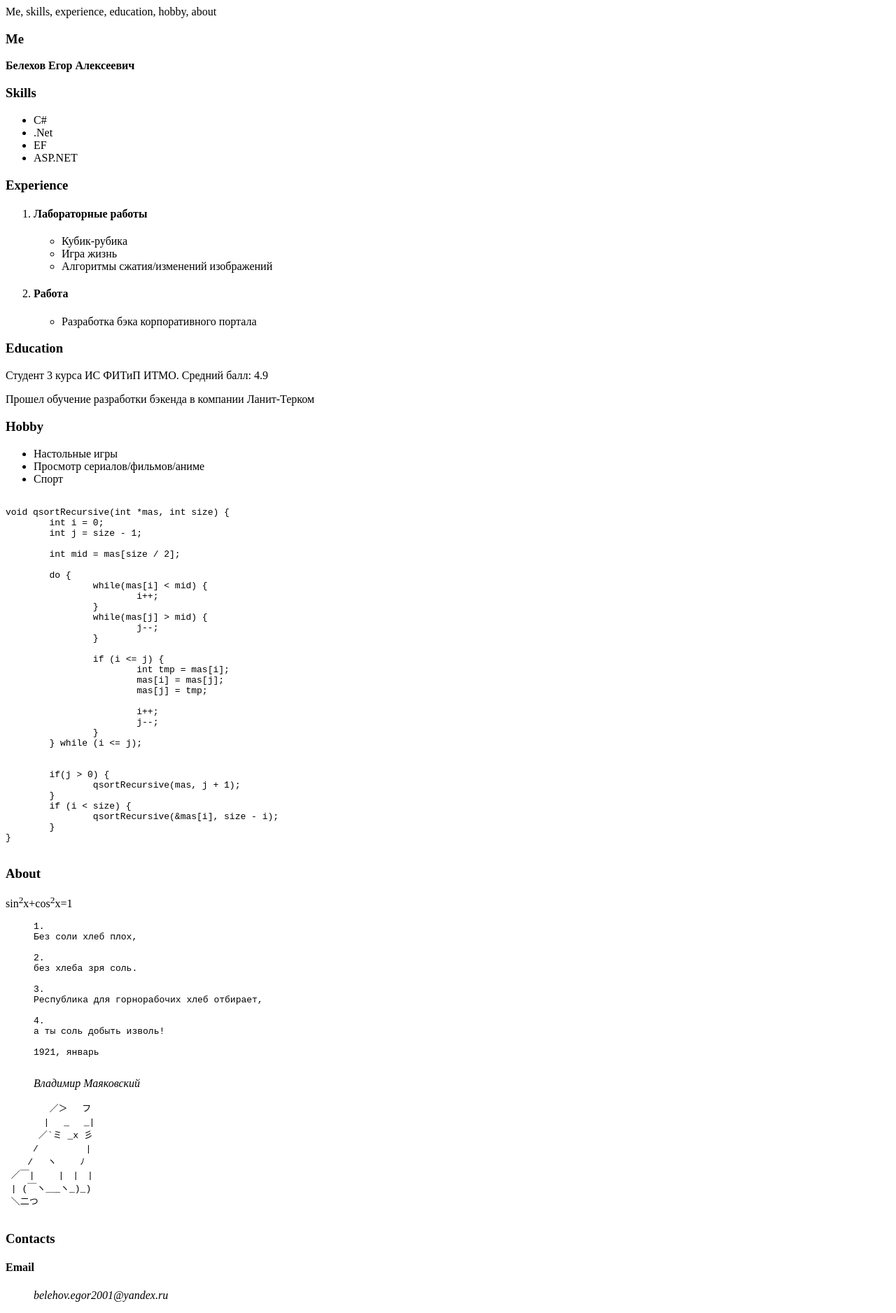
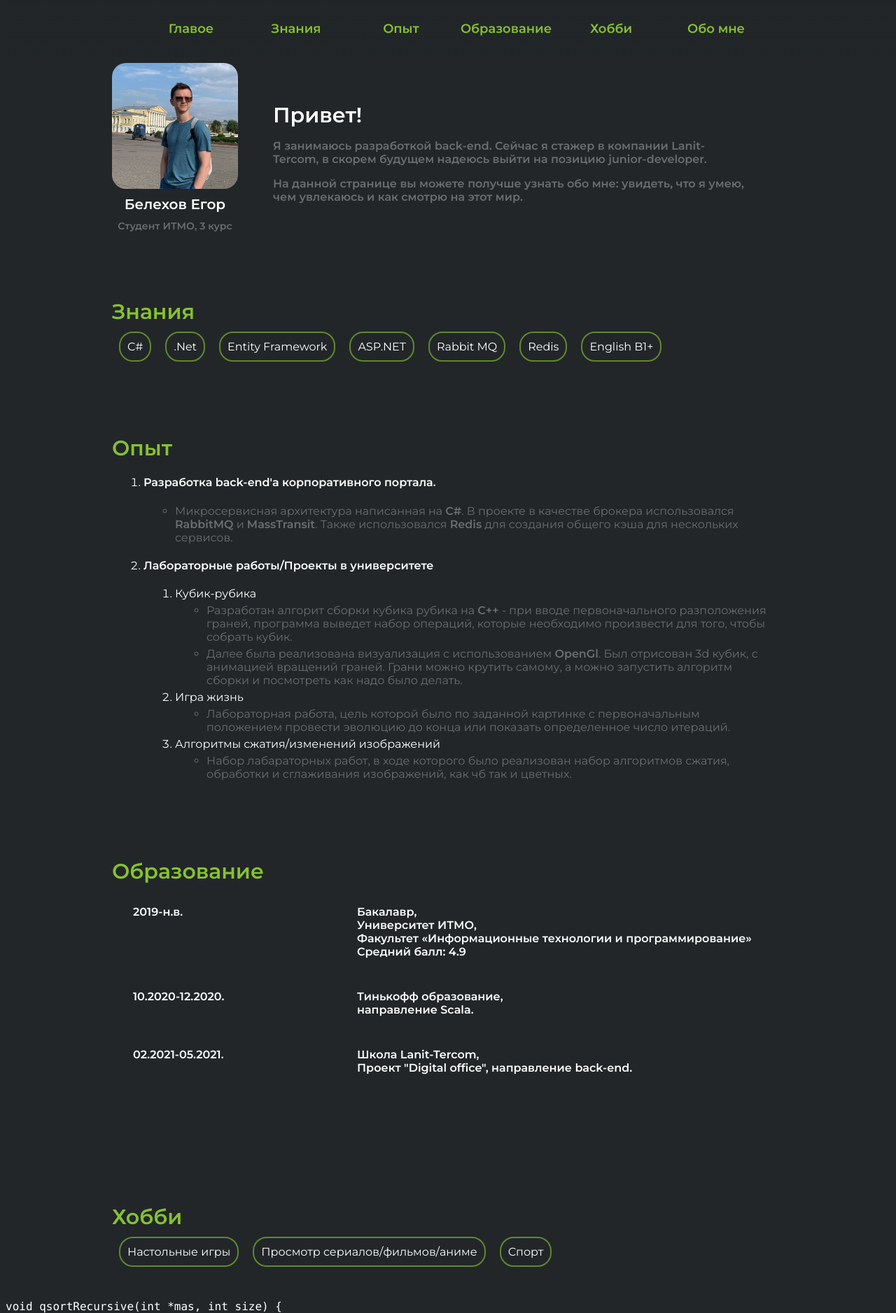
Before and after one commit to BelehovEgor/itmo-web-21-22, a plain HTML site: page index.html in a window 1280 px wide. Shown: the top 1877 px of the page at 70% size. Drawn offline with Linux system fonts and the light colour scheme.

Commit message:
add styles

```diff
--- a/CSS/outlines.css
+++ b/CSS/outlines.css
@@ -0,0 +1,261 @@
+p {
+  text-align: left;
+  font-size: 16px;
+	color: #FFFFFF;
+}
+
+ol {
+	color: #FEFFFF;
+}
+
+ul {
+  list-style-type: circle;
+	color: #6B6E70;
+	font-size: 16px;
+}
+
+li {
+	margin: 5px;
+}
+
+h4 {
+	color: #FEFFFF;
+}
+
+code {
+	font-family: Inconsolata, Monaco, Consolas;
+	tab-size: 2;
+	color: #FFFFFF;
+	margin-left: auto;
+	margin-right: auto;
+}
+
+.dark__text {
+	color: #6B6E70;
+}
+
+.light__text {
+	color: #FEFFFF;
+}
+
+.green__text {
+	color: #86C232;
+}
+
+.navigation {
+	font-weight: 600;
+	z-index: 5;
+	position: fixed;
+	top: 0px;
+	width: 100%;
+	background-image: linear-gradient(rgba(34, 38, 41, 1), rgba(34, 38, 41, 0));
+}
+
+.navigation__row {
+	font-size: 18px;
+	display: flex;
+	justify-content: space-between;
+	margin-left: auto;
+	margin-right: auto;
+	padding: 30px;
+	max-width: 1200px;
+	align-items: center;
+}
+
+.navigation__tags {
+	display: flex;
+	justify-content: center;
+}
+
+.navigation__item {
+	text-align: center;
+	width: 100px;
+	flex-grow: 2;
+}
+
+.navigation__tag {
+	color: #86C232;
+	width: 150px;
+	text-align: center;
+}
+
+.block {
+	padding: 20px;
+	margin: 70px auto;
+	width: 100%;
+	box-sizing: border-box;
+	position: relative;
+}
+.block:last-child {
+	padding-bottom: 5px;
+}
+
+.description {
+	max-width: 1000px;
+	display: flex;
+	justify-content: space-between;
+	align-items: center;
+}
+
+.description:nth-child(2) {
+	flex-grow: 2;
+}
+
+.description__text {
+	text-align: left;
+	margin-right: 50px;
+}
+
+.description__title {
+	margin-bottom: 15px;
+}
+
+.block__title {
+	font-size: 30px;
+	font-weight: 700;
+}
+
+.block__subtitle {
+	text-align: left;
+	font-weight: 600;
+	font-size: 16px;
+	margin-bottom: 15px;
+}
+
+.person-card {
+	display: grid;
+	grid-columns: auto;
+	grid-row-gap: 10px;
+	text-align: center;
+}
+
+.person-card__image {
+  height: 180px;
+  width: 180px;
+  border-radius: 20px;
+  background: white;
+  margin-left: auto;
+  margin-right: auto;
+}
+
+.person-card__title {
+  font-weight: 700;
+  font-size: 20px;
+	margin-bottom: 10px;
+}
+
+.person-card__subtitle {
+  font-weight: 600;
+  font-size: 14px;
+}
+
+.skills {
+	max-width: 1000px;
+	align-items: left;
+}
+
+.skills__list {
+	max-width: 1000px;
+	display: flex;
+	flex-wrap: wrap;
+	align-items: center;
+}
+
+.skill {
+	margin: 10px;
+	padding: 10px;
+	border-color: #61892F;
+	border-style: solid;
+	border-width: 2px;
+	border-radius: 20px;
+	font-size: 16px;
+}
+
+.experience {
+	max-width: 1000px;
+	align-items: left;
+}
+
+.education {
+	max-width: 1000px;
+	align-items: left;
+}
+
+.hobbies {
+	max-width: 1000px;
+	align-items: left;
+}
+
+.hobbies__list {
+	max-width: 1000px;
+	display: flex;
+	flex-wrap: wrap;
+	align-items: center;
+}
+
+.hobby {
+	margin: 10px;
+	padding: 10px;
+	border-color: #61892F;
+	border-style: solid;
+	border-width: 2px;
+	border-radius: 20px;
+	font-size: 16px;
+}
+
+.about {
+	max-width: 1000px;
+	align-items: left;
+}
+
+.education__table {
+	display: grid;
+	grid-template-columns: 1fr 2fr;
+	grid-template-rows: auto;
+	grid-row-gap: 30px;
+	grid-column-gap: 30px;
+	text-align: left;
+	padding: 30px;
+	margin-bottom: 45px;
+}
+
+.education__title-small {
+	font-weight: 700;
+	color: #FEFFFF;
+}
+
+.education__subtitle {
+	color: #FEFFFF;
+	text-align: left;
+	font-weight: 600;
+	font-size: 16px;
+	margin-bottom: 15px;
+}
+
+.block:last-child {
+    margin-bottom: 0;
+}
+
+.contact__list {
+	max-width: 1000px;
+	max-height: 100px;
+	display: flex;
+	flex-direction: column;
+	flex-wrap: wrap;
+	justify-content: space-between;
+	align-items: right;
+}
+
+.contact__title {
+	font-weight: 600;
+	font-size: 16px;
+	color: #86C232;
+	padding: 15px;
+}
+
+.contact {
+	font-size: 16px;
+	text-align: left;
+	font-weight: 600;
+	margin-bottom: 10px;
+}
--- a/index.html
+++ b/index.html
@@ -6,58 +6,154 @@
 		<meta name="keywords" content="Егор,Белехов,портфолио,резюме">
 		<meta name="description" content="Это резюме-портфолио Белехова Егора.">
 		<title>Белехов Егор М33021</title>
+		<link rel="preconnect" href="https://fonts.googleapis.com">
+		<link rel="preconnect" href="https://fonts.gstatic.com" crossorigin>
+		<link href="https://fonts.googleapis.com/css2?family=Montserrat:wght@400;600&display=swap" rel="stylesheet">
+		<style>
+			body {
+				background-color: #222629;
+				font-family: 'Montserrat', sans-serif;
+			}
+		</style>
 	</head>
 	<body>
 		</header>
-			<nav>
-				Me, skills, experience, education, hobby, about
-			</nav>
+			<div class="navigation">
+				<div class="navigation__row">
+					<div class="navigation__item">
+						<div class="navigation__tags">
+							<a class="navigation__tag">Главое</a>
+							<a class="navigation__tag">Знания</a>
+							<a class="navigation__tag">Опыт</a>
+							<a class="navigation__tag">Образование</a>
+							<a class="navigation__tag">Хобби</a>
+							<a class="navigation__tag">Обо мне</a>
+						</div>
+					</div>
+				</div>
+			</div>
 		</header>
 		<main>
 			<section>
-				<h3>Me</h3>
-				<strong>Белехов Егор Алексеевич</strong>
+				<div class="block description">
+					<div class="description__text">
+						<div class="person-card">
+							<div class="person-card__image" style="background: url('Resources/me.jpg') center/cover no-repeat"></div>
+							<div class="person-cart__text">
+								<div class="person-card__title light__text">Белехов Егор</div>
+								<div class="person-card__subtitle dark__text">Студент ИТМО, 3 курс</div>
+							</div>
+						</div>
+					</div>
+					<div class="description__text">
+							<p class="description__title block__title light__text">Привет!</p>
+							<p class="block__subtitle dark__text">Я занимаюсь разработкой back-end. Сейчас я стажер в компании Lanit-Tercom, в скорем будущем надеюсь выйти на позицию junior-developer.</p>
+							<p class="block__subtitle dark__text">На данной странице вы можете получше узнать обо мне: увидеть, что я умею, чем увлекаюсь и как смотрю на этот мир.</p>
+					</div>
+				</div>
 			</section>
 			<section>
-				<h3>Skills</h3>
+				<div class="block skills">
+					<div class="block__title green__text">Знания</div>
+					<div class="skills__list">
+						<div class="skill light__text">C#</div>
+						<div class="skill light__text">.Net</div>
+						<div class="skill light__text">Entity Framework</div>
+						<div class="skill light__text">ASP.NET</div>
+						<div class="skill light__text">Rabbit MQ</div>
+						<div class="skill light__text">Redis</div>
+						<div class="skill light__text">English B1+</div>
+					</div>
+				</div>
 			</section>
-				<ul>
-					<li>C#</li>
-					<li>.Net</li>
-					<li>EF</li>
-					<li>ASP.NET</li>
-				</ul>
 			<section>
-				<h3>Experience</h3>
-			</section>
+				<div class="block experience">
+					<div class="block__title green__text">Опыт</div>
 					<ol>
 						<li>
-						<h4>Лабораторные работы</h4>
+							<h4>Разработка back-end'а корпоративного портала.</h4>
 							<ul>
-							<li>Кубик-рубика</li>
-							<li>Игра жизнь</li>
-							<li>Алгоритмы сжатия/изменений изображений</li>
+								<li>
+									Микросервисная архитектура написанная на <b>C#</b>. В проекте в качестве брокера использовался <b>RabbitMQ</b> и <b>MassTransit</b>.
+									Также использовался <b>Redis</b> для создания общего кэша для нескольких сервисов.
+								</li>
 							</ul>
 						</li>
 						<li>
-						<h4>Работа</h4>
+							<h4>Лабораторные работы/Проекты в университете</h4>
+							<ol>
+								<li>
+									Кубик-рубика
 									<ul>
-							<li>Разработка бэка корпоративного портала</li>
+										<li>
+											Разработан алгорит сборки кубика рубика на <b>C++</b> - при вводе первоначального разположения граней,
+											программа выведет набор операций, которые необходимо произвести для того, чтобы собрать кубик.
+										</li>
+										<li>
+											Далее была реализована визуализация с использованием <b>OpenGl</b>. Был отрисован 3d кубик, с анимацией вращений граней.
+											Грани можно крутить самому, а можно запустить алгоритм сборки и посмотреть как надо было делать.
+										</li>
+									</ul>
+								</li>
+								<li>
+									Игра жизнь
+									<ul>
+										<li>
+											Лабораторная работа, цель которой было по заданной картинке с первоначальным положением провести эволюцию до конца или показать определенное число итераций.
+										</li>
+									</ul>
+								</li>
+								<li>
+									Алгоритмы сжатия/изменений изображений
+									<ul>
+										<li>
+											Набор лабараторных работ, в ходе которого было реализован набор алгоритмов сжатия, обработки и сглаживания изображений, как чб так и цветных.
+										</li>
 									</ul>
 								</li>
 							</ol>
-			<section>
-				<h3>Education</h3>
-				<p>Студент 3 курса ИС ФИТиП ИТМО. Средний балл: 4.9</p>
-				<p>Прошел обучение разработки бэкенда в компании Ланит-Терком</p>
+						</li>
+					</ol>
+				</div>
 			</section>
 			<section>
-				<h3>Hobby</h3>
-				<ul>
-							<li>Настольные игры</li>
-							<li>Просмотр сериалов/фильмов/аниме</li>
-							<li>Спорт</li>
-						</ul>
+				<div class="block education">
+					<div class="block__title green__text">Образование</div>
+					<div class="education__table">
+						<div class="education__title-small">2019-н.в.</div>
+						<div class="education__subtitle">
+							Бакалавр,
+							<br>
+							Университет ИТМО,
+							<br>
+							Факультет «Информационные технологии и программирование»
+							<br>
+							Средний балл: 4.9
+						</div>
+						<div class="education__title-small">10.2020-12.2020.</div>
+						<div class="education__subtitle">
+							Тинькофф образование,
+							<br>
+							направление Scala.
+						</div>
+						<div class="education__title-small">02.2021-05.2021.</div>
+						<div class="education__subtitle">
+							Школа Lanit-Tercom,
+							<br>
+							Проект "Digital office", направление back-end.
+						</div>
+					</div>
+				</div>
+			</section>
+			<section>
+				<div class="block hobbies">
+					<div class="block__title green__text">Хобби</div>
+						<div class="hobbies__list">
+							<div class="hobby light__text">Настольные игры</div>
+							<div class="hobby light__text">Просмотр сериалов/фильмов/аниме</div>
+							<div class="hobby light__text">Спорт</div>
+						</div>
+				</div>
 			</section>
 				<pre><code>
 void qsortRecursive(int *mas, int size) {
@@ -94,9 +190,10 @@ void qsortRecursive(int *mas, int size) {
 }
 				</code></pre>
 			<section>
-				<h3>About</h3>
+				<div class="block about">
+					<div class="block__title green__text">Обо мне</div>
 					<p>sin<sup>2</sup>x+cos<sup>2</sup>x=1</p>
-				<blockquote>
+					<blockquote class="light__text">
 						<pre>
 1.
 Без соли хлеб плох,
@@ -112,12 +209,12 @@ void qsortRecursive(int *mas, int size) {
 
 1921, январь
 						</pre>
-					<cite>
+						<cite class="light__text">
 							Владимир Маяковский
 						</cite>
 					</blockquote>
 
-				<pre>
+					<pre><font color="#FFFFFF">
         ／＞　 フ
        | 　_　 _|
       ／`ミ _x 彡
@@ -126,27 +223,26 @@ void qsortRecursive(int *mas, int size) {
  ／￣|　　 |　|　|
  | (￣ヽ＿_ヽ_)_)
  ＼二つ
-				</pre>
+					</font></pre>
+				</div>
 			</section>
 		</main>
 		<footer>
-			<h3>Contacts</h3>
-			<article>
-				<dl>
-					<dt>
-						<h4>Email<h4>
-					</dt>
-					<dd>
-						<i>belehov.egor2001@yandex.ru<i>
-					</dd>
-					<dt>
-						<h4>VK<h4>
-					</dt>
-					<dd>
-						<i>https://vk.com/egorkabelehov<i>
-					</dd>
-				</dl>
-			</article>
+			<div class="block contact__list">
+				<div class="contact__title">Контакты</div>
+				<div class="contact">
+					<span class="green__text">email: </span>
+					<span class="light__text">belehov.egor2001@yandex.ru</span>
+				</div>
+				<div class="contact">
+					<span class="green__text">vk: </span>
+					<span class="light__text">@egorkabelehov</span>
+				</div>
+				<div class="contact">
+					<span class="green__text">telegram: </span>
+					<span class="light__text">@egorkabelehov</span>
+				</div>
+			</div>
 		</footer>
 	</body>
 </html>
```
Also changed, not shown: Resources/me.jpg (added). Lines whose indentation alone changed are shown as unchanged.
